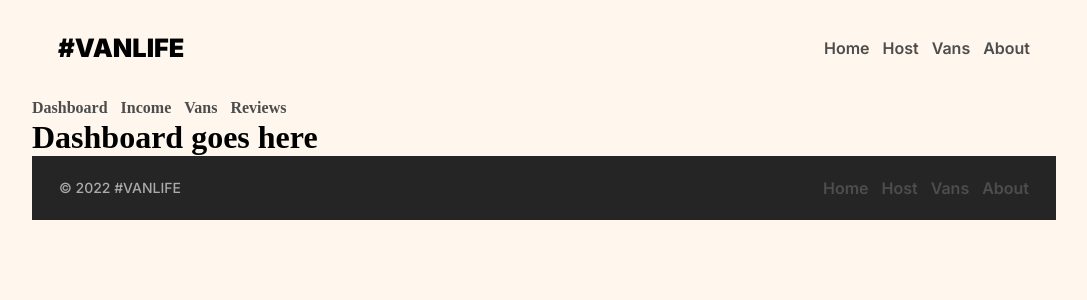
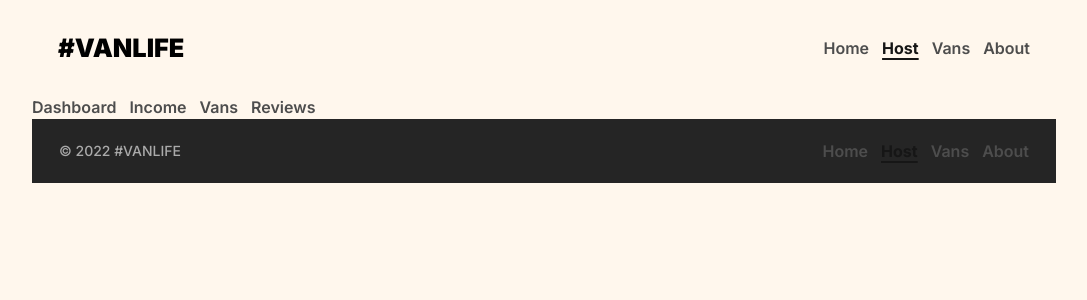
Before and after one commit to konstantine-sa/React_mini_VanLife, a React (Vite) app: page /host in a window 1280 px wide. Shown: the top 300 px of the page, without its empty margins (96-1183 px from the left). Built offline with nearby package versions, Linux system fonts and the light colour scheme; what miragejs would draw is missing.

Commit message:
NavLinks added

```diff
--- a/src/App.jsx
+++ b/src/App.jsx
@@ -25,13 +25,12 @@ function App() {
             <Route path="vans/:id" element={<VanDetails />} />
 
             <Route path="host" element={<HostLayout />}>
-              <Route index element={<Dashboard />} />
+              <Route path="dashboard" element={<Dashboard />} />
               <Route path="income" element={<Income />} />
               <Route path="reviews" element={<Reviews />} />
             </Route>
           </Route>
         </Routes>
-        <Footer />
       </div>
     </BrowserRouter>
   );
--- a/src/components/Layout.jsx
+++ b/src/components/Layout.jsx
@@ -1,12 +1,16 @@
 import React from "react";
 import Header from "./Header/Header";
 import { Outlet } from "react-router-dom";
+import Footer from "./Footer/Footer";
 
 export default function Layout() {
   return (
     <>
       <Header />
-      <Outlet />
+      <main>
+        <Outlet />
+      </main>
+      <Footer />
     </>
   );
 }
--- a/src/components/Nav/Nav.jsx
+++ b/src/components/Nav/Nav.jsx
@@ -1,22 +1,42 @@
-import { BrowserRouter, Routes, Route, Link } from "react-router-dom";
+import { BrowserRouter, Routes, Route, NavLink } from "react-router-dom";
 import styles from "./Nav.module.css";
 
 export default function Nav(props) {
   return (
     <div>
       <nav className={styles.navBar}>
-        <Link to="/" className={styles.navItem}>
+        <NavLink
+          to="/"
+          className={({ isActive }) =>
+            isActive ? styles.active : styles.navItem
+          }
+        >
           Home
-        </Link>
-        <Link to="/host" className={styles.navItem}>
+        </NavLink>
+        <NavLink
+          to="/host"
+          className={({ isActive }) =>
+            isActive ? styles.active : styles.navItem
+          }
+        >
           Host
-        </Link>
-        <Link to="/vans" className={styles.navItem}>
+        </NavLink>
+        <NavLink
+          to="/vans"
+          className={({ isActive }) =>
+            isActive ? styles.active : styles.navItem
+          }
+        >
           Vans
-        </Link>
-        <Link to="/about" className={styles.navItem}>
+        </NavLink>
+        <NavLink
+          to="/about"
+          className={({ isActive }) =>
+            isActive ? styles.active : styles.navItem
+          }
+        >
           About
-        </Link>
+        </NavLink>
       </nav>
     </div>
   );
--- a/src/components/Nav/Nav.module.css
+++ b/src/components/Nav/Nav.module.css
@@ -2,7 +2,8 @@
   display: flex;
 }
 
-.navItem {
+.navItem,
+.active {
   color: #4d4d4d;
   text-align: right;
   font-size: 16px;
@@ -11,14 +12,22 @@
   cursor: pointer;
 }
 
-.navItem:not(:first-child) {
+.navItem:not(:first-child),
+.active:not(:first-child) {
   margin-left: 13px;
 }
 
 .navItem:hover {
   text-decoration: underline 2px;
   text-underline-offset: 4px;
-  color: #707070;
+  color: #161616;
+}
+
+.active {
+  color: #161616;
+  font-weight: bold;
+  text-decoration: underline 2px;
+  text-underline-offset: 4px;
 }
 
 /* =============================================MEDIA QUERY 450px */
--- a/src/components/Pages/Host/HostNav/HostNav.jsx
+++ b/src/components/Pages/Host/HostNav/HostNav.jsx
@@ -1,22 +1,42 @@
-import { BrowserRouter, Routes, Route, Link } from "react-router-dom";
+import { BrowserRouter, Routes, Route, NavLink } from "react-router-dom";
 import styles from "./HostNav.module.css";
 
 export default function HostNav(props) {
   return (
     <div>
       <nav className={styles.navBar}>
-        <Link to="/host" className={styles.navItem}>
+        <NavLink
+          to="/host/dashboard"
+          className={({ isActive }) =>
+            isActive ? styles.active : styles.navItem
+          }
+        >
           Dashboard
-        </Link>
-        <Link to="/host/income" className={styles.navItem}>
+        </NavLink>
+        <NavLink
+          to="/host/income"
+          className={({ isActive }) =>
+            isActive ? styles.active : styles.navItem
+          }
+        >
           Income
-        </Link>
-        <Link to="/host/vans" className={styles.navItem}>
+        </NavLink>
+        <NavLink
+          to="/host/vans"
+          className={({ isActive }) =>
+            isActive ? styles.active : styles.navItem
+          }
+        >
           Vans
-        </Link>
-        <Link to="/host/reviews" className={styles.navItem}>
+        </NavLink>
+        <NavLink
+          to="/host/reviews"
+          className={({ isActive }) =>
+            isActive ? styles.active : styles.navItem
+          }
+        >
           Reviews
-        </Link>
+        </NavLink>
       </nav>
     </div>
   );
--- a/src/components/Pages/Host/HostNav/HostNav.module.css
+++ b/src/components/Pages/Host/HostNav/HostNav.module.css
@@ -2,7 +2,8 @@
   display: flex;
 }
 
-.navItem {
+.navItem,
+.active {
   color: #4d4d4d;
   text-align: right;
   font-size: 16px;
@@ -11,14 +12,22 @@
   cursor: pointer;
 }
 
-.navItem:not(:first-child) {
+.navItem:not(:first-child),
+.active:not(:first-child) {
   margin-left: 13px;
 }
 
 .navItem:hover {
   text-decoration: underline 2px;
   text-underline-offset: 4px;
-  color: #707070;
+  color: #161616;
+}
+
+.active {
+  color: #161616;
+  font-weight: bold;
+  text-decoration: underline 2px;
+  text-underline-offset: 4px;
 }
 
 /* =============================================MEDIA QUERY 450px */
--- a/src/index.css
+++ b/src/index.css
@@ -6,4 +6,5 @@
 
 body {
   background-color: #fff7ed;
+  font-family: Inter, sans-serif;
 }
```
